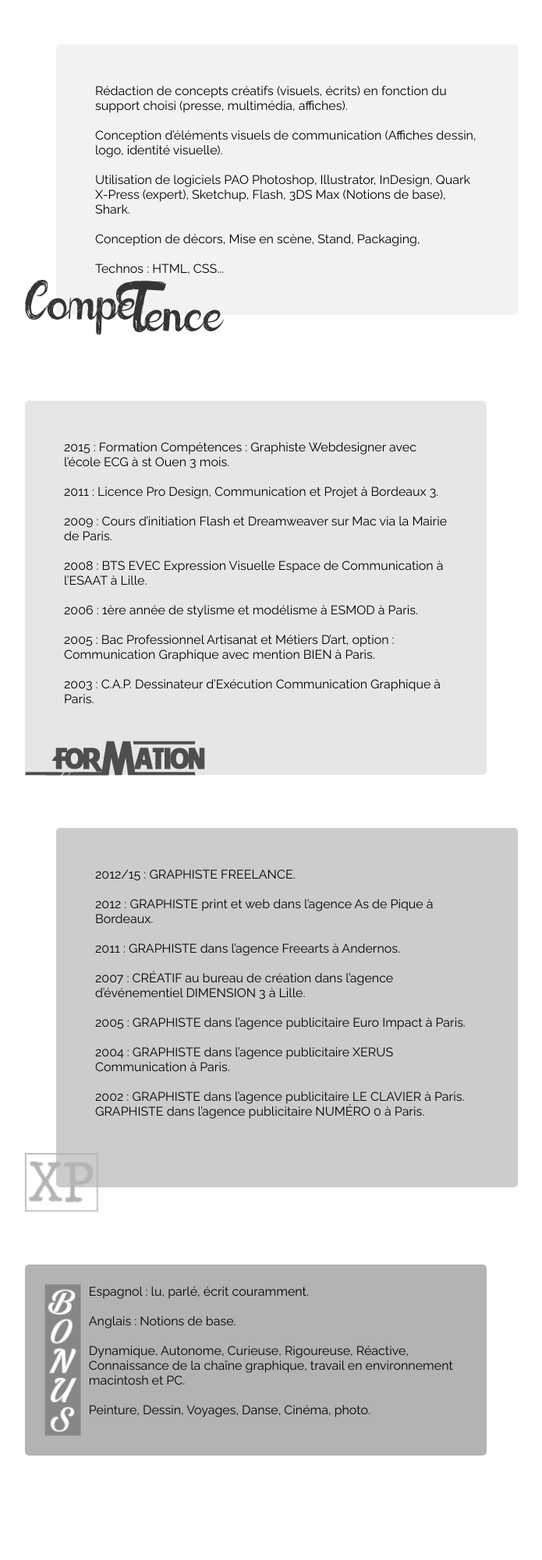
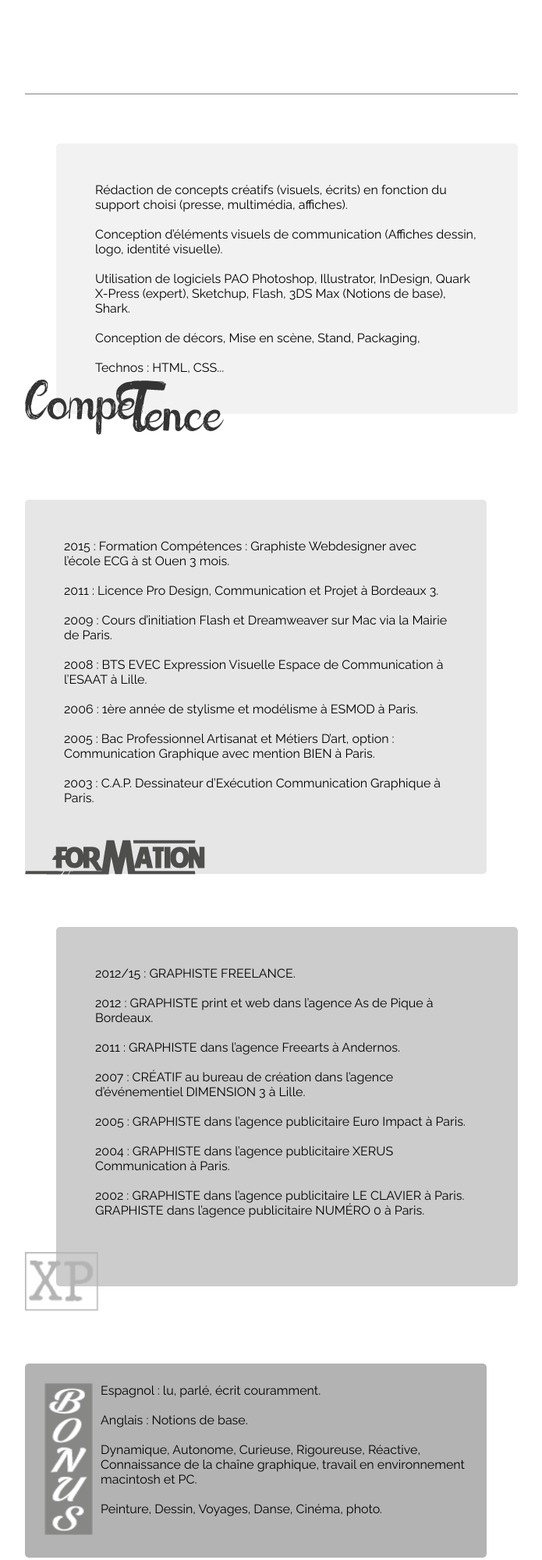
Before and after one commit to vicky1903/cv, a plain HTML site: page index.html in a window 1280 px wide. Shown: the part 360-2361 px from the top of the page at 78% size, without its empty margins (292-987 px from the left). Before the commit the page ends 2290 px from the top, so only its background shows below. Drawn offline with Linux system fonts and the light colour scheme.

Commit message:
animation

```diff
--- a/css/styleDeux.css
+++ b/css/styleDeux.css
@@ -10,10 +10,16 @@
       grid-auto-rows: minmax(auto);
       margin: auto;
       margin-top: 10%;
+      margin-bottom: 10%;
     }
     .fade-in {
       -webkit-animation: fade-in 5s cubic-bezier(0.390, 0.575, 0.565, 1.000) both;
               animation: fade-in 5s cubic-bezier(0.390, 0.575, 0.565, 1.000) both;
+    }
+    #ligne{
+        border-top: 0.5px solid grey;
+        width: 50%;
+        margin: auto;
     }
     #competence{
       grid-column: 1;
@@ -95,3 +101,30 @@
         margin-right: 10px;
         position: initial;
     }
+
+      /* ----------------------------------------------
+ * Generated by Animista on 2019-6-16 17:56:40
+ * w: http://animista.net, t: @cssanimista
+ * ---------------------------------------------- */
+
+/**
+ * ----------------------------------------
+ * animation fade-in
+ * ----------------------------------------
+ */
+@-webkit-keyframes fade-in {
+    0% {
+      opacity: 0;
+    }
+    100% {
+      opacity: 1;
+    }
+  }
+  @keyframes fade-in {
+    0% {
+      opacity: 0;
+    }
+    100% {
+      opacity: 1;
+    }
+  }
--- a/index.html
+++ b/index.html
@@ -10,6 +10,7 @@
     <link href="https://fonts.googleapis.com/css?family=Raleway&display=swap" rel="stylesheet">
 </head>
 <body>
+    <div id="haut"></div>
     <div id="cv">
         <div id="wrapper" class="fade-in">
             <div id="competence">
@@ -36,6 +37,9 @@
                 </a>
             </div>
         </div>
+
+        <div id="ligne"></div>
+
         <div id="shoulders_text" class="details active">
             <div id="comp_text" class="details" onclick="nodeClicked(this)">Rédaction de concepts créatifs (visuels, écrits) en fonction du support choisi (presse, multimédia, affiches). <br><br>
                 Conception d’éléments visuels de communication (Affiches dessin, logo, identité visuelle). <br><br>
@@ -43,7 +47,7 @@
                 Conception de décors, Mise en scène, Stand, Packaging, <br><br>
                 Technos : HTML, CSS... <br>
             </div>
-            <img src="img/competence.png" id="comp2" class="active" onclick="nodeClicked(this)" alt="texte cliquables : competence">
+            <a href="#haut"><img src="img/competence.png" id="comp2" class="active" onclick="nodeClicked(this)" alt="texte cliquables : competence"></a>
 
 
             <div id="form_text" class="details" onclick="nodeClicked(this)">2015 : Formation Compétences : Graphiste Webdesigner avec l’école ECG à st Ouen 3 mois. <br><br>
@@ -54,7 +58,7 @@
                 2005 : Bac Professionnel Artisanat et Métiers D’art, option : Communication Graphique avec mention BIEN à Paris. <br><br>
                 2003 : C.A.P. Dessinateur d’Exécution Communication Graphique à Paris. <br><br><br>
             </div>
-            <img src="img/formation.png" id="form2" class="active" onclick="nodeClicked(this)" alt="texte cliquables : formation">
+            <a href="#haut"><img src="img/formation.png" id="form2" class="active" onclick="nodeClicked(this)" alt="texte cliquables : formation"></a>
 
             <div id="xp_text" class="details" onclick="nodeClicked(this)">2012/15 : GRAPHISTE FREELANCE. <br><br>
                 2012 : GRAPHISTE print et web dans l’agence As de Pique à Bordeaux. <br><br>
@@ -65,10 +69,10 @@
                 2002 : GRAPHISTE dans l’agence publicitaire LE CLAVIER à Paris. <br>
                 GRAPHISTE dans l’agence publicitaire NUMÉRO 0 à Paris. <br><br><br>
             </div>
-            <img src="img/xp.png" id="xp2" class="active" onclick="nodeClicked(this)" alt="texte cliquables : xp qui veut dire experience" width="94px" height="76px">
+            <a href="#haut"><img src="img/xp.png" id="xp2" class="active" onclick="nodeClicked(this)" alt="texte cliquables : xp qui veut dire experience" width="94px" height="76px"></a>
 
             <div id="bonus_text" class="details" onclick="nodeClicked(this)">
-                <img src="img/bonus.png" id="bonus2" class="active" onclick="nodeClicked(this)" alt="texte cliquables : bonus" width="62px" height="195px">
+                <a href="#haut"><img src="img/bonus.png" id="bonus2" class="active" onclick="nodeClicked(this)" alt="texte cliquables : bonus" width="62px" height="195px"></a>
                 Espagnol : lu, parlé, écrit couramment. <br><br>
                 Anglais : Notions de base. <br><br>
                 Dynamique, Autonome, Curieuse, Rigoureuse, Réactive, Connaissance de la chaîne graphique, travail en environnement macintosh et PC. <br><br>
```
